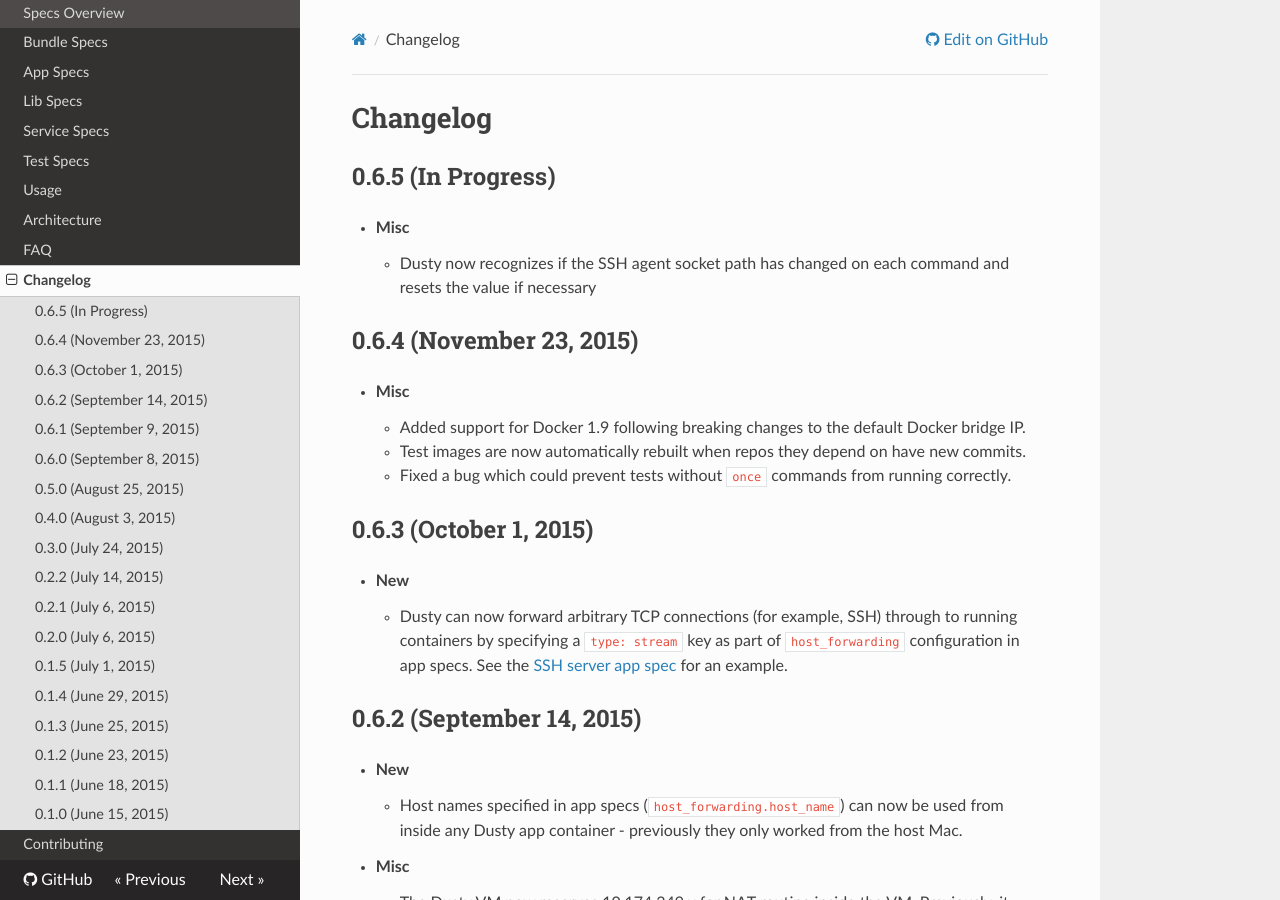
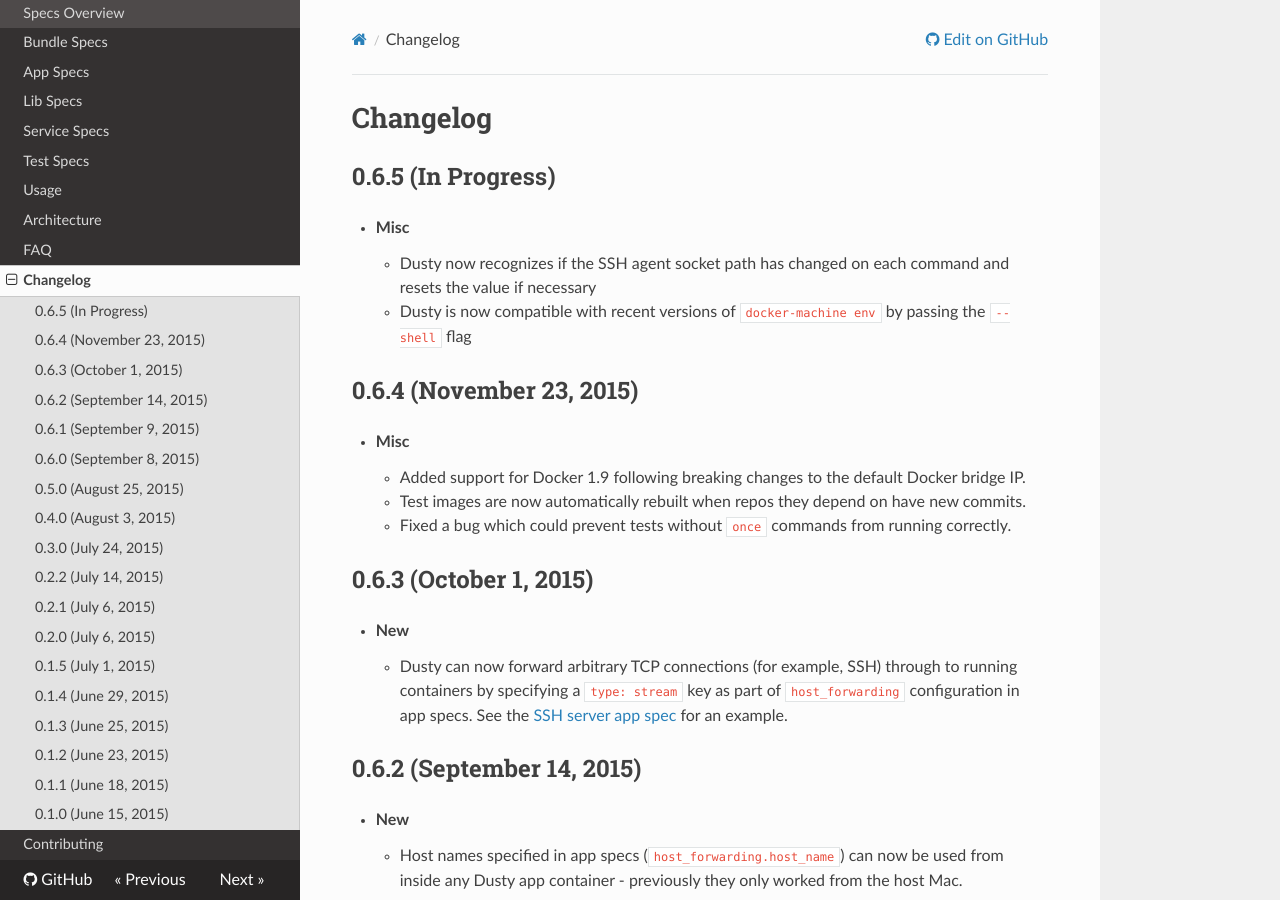
Before and after one commit to gamechanger/dusty, an MkDocs documentation site: the page built from docs/changelog.md, in a window 1280 px wide and 900 px high. Built offline with MkDocs 1.6.1, drawn with Linux system fonts in a browser that asks for light colours; nearby versions of some CDN libraries; old or Windows-style settings are respelled for this version of MkDocs.

Commit message:
changelog for --shell

```diff
--- a/docs/changelog.md
+++ b/docs/changelog.md
@@ -4,6 +4,7 @@
 
 * **Misc**
     * Dusty now recognizes if the SSH agent socket path has changed on each command and resets the value if necessary
+    * Dusty is now compatible with recent versions of `docker-machine env` by passing the `--shell` flag
 
 ## 0.6.4 (November 23, 2015)
 
```
